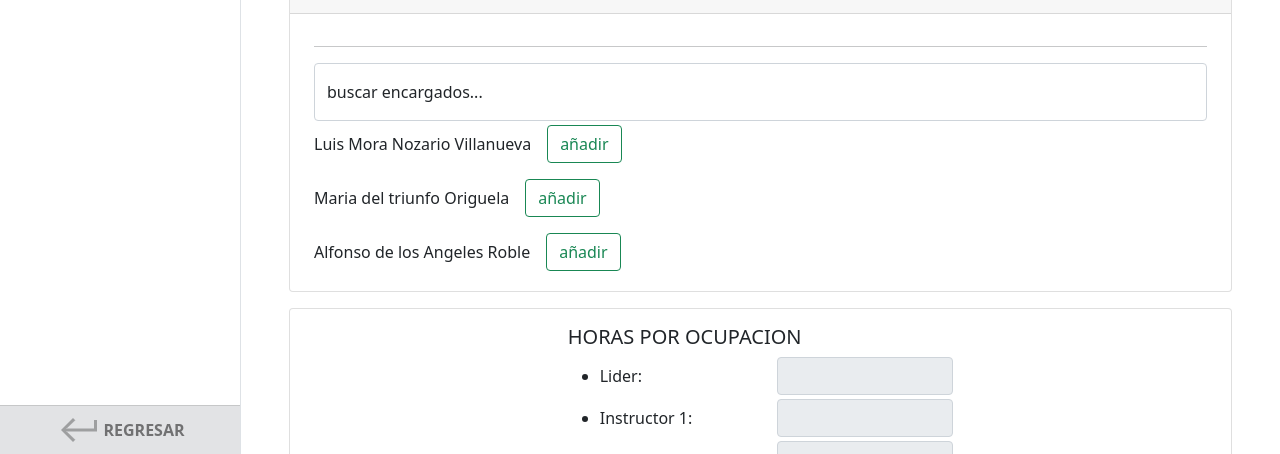
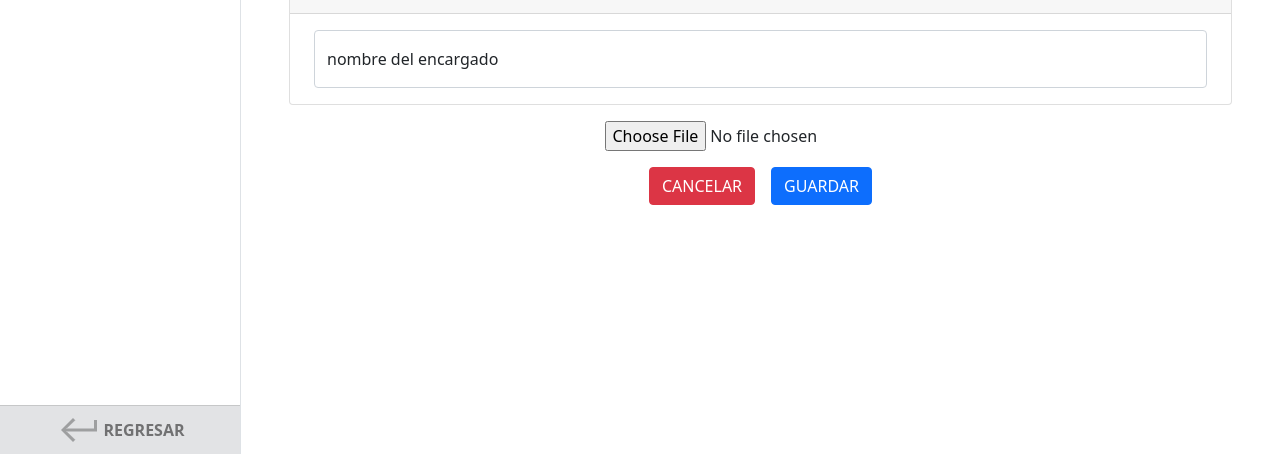
Before and after one commit to ProyectoIntegrado2023/RACE_v2, a plain HTML site: page html/administrador/plan/plan-add.html in a window 1280 px wide. Shown: the part 346-800 px from the top of the page. Drawn offline with Linux system fonts and the light colour scheme.

Commit message:
(modificacion): se quito algunas funcionalidades de la web de agregar planificacion

```diff
--- a/html/administrador/plan/plan-add.html
+++ b/html/administrador/plan/plan-add.html
@@ -31,7 +31,7 @@
                 <img src="/Recursos/iconos/png/return.png" alt="retornar al dashboard"><strong>REGRESAR</strong>
             </a>
         </div>
-        <div id="page-content-wrapper" class="vh-100 d-grid">
+        <div id="page-content-wrapper" class="vh-100 d-flex flex-column">
             <nav class="navbar navbar-expand-lg navbar-light bg-primary border-bottom">
                 <div class="container-fluid">
                     <button class="btn btn-primary" id="sidebarToggle"><i class="fa-solid fa-align-left"></i></button>
@@ -57,7 +57,7 @@
                     </div>
                 </div>
             </nav>
-            <div class="container-fluid p-5 overflow-y-scroll" layout:fragment="page-content">
+            <div class="container-fluid p-5" layout:fragment="page-content">
                 <form action="#" method="get">
                     <div class="form-personal-row-1">
                         <div class="form-floating">
@@ -130,74 +130,11 @@
                                 <h4 id="cantidad-encargados-seleccionados">Encargados seleccionados (0)</h4>
                             </div>
                             <div class="card-body px-4">
-                                <div id="encargados-seleccionados" class="d-grid gap-3"></div>
-                                <hr>
-                                <div>
-                                    <div class="form-floating">
-                                        <input type="text" class="form-control" name="busqueda" id="busqueda" placeholder="buscar">
-                                        <label for="busqueda">buscar encargados...</label>
-                                    </div>
-                                    <section id="lista-encargados" class="py-1 d-grid gap-3">
-                                        <div class="d-flex gap-3 align-items-center">
-                                            <div>Luis Mora Nozario Villanueva</div>
-                                            <input type="button" class="btn btn-outline-success" value="añadir">
-                                        </div>
-                                        <div class="d-flex gap-3 align-items-center">
-                                            <div>Maria del triunfo Origuela</div>
-                                            <input type="button" class="btn btn-outline-success" value="añadir">
-                                        </div>
-                                        <div class="d-flex gap-3 align-items-center">
-                                            <div>Alfonso de los Angeles Roble</div>
-                                            <input type="button" class="btn btn-outline-success" value="añadir">
-                                        </div>
-                                    </section>
-                                </div>
+                                <div class="form-floating">
+                                    <input type="text" class="form-control" name="busqueda" id="busqueda" placeholder="buscar">
+                                    <label for="busqueda">nombre del encargado</label>
+                                  </div>
                             </div>
-                        </div>
-                    </div>
-                    <div class="card">
-                        <div class="card-body d-grid justify-content-center">
-                          <h5 class="card-title">HORAS POR OCUPACION</h5>
-                          <div class="">
-                            <ul class="card-text d-grid gap-1 mb-2">
-                                <li>
-                                    <div class="d-flex justify-content-between align-items-center gap-1">
-                                        <label for="horas-Lider">Lider:</label>
-                                        <input class="input-group-text w-50" type="number" min="0" name="horas-Lider" id="horas-Lider">
-                                    </div>
-                                </li>
-                                <li>
-                                    <div class="d-flex justify-content-between align-items-center gap-1">
-                                        <label for="horas-Instructor-1">Instructor 1:</label>
-                                        <input class="input-group-text w-50" type="number" min="0" name="horas-Instructor-1" id="horas-Instructor-1">
-                                    </div>
-                                </li>
-                                <li>
-                                    <div class="d-flex justify-content-between align-items-center gap-1">
-                                        <label for="horas-Instructor-2">Instructor 2:</label>
-                                        <input class="input-group-text w-50" type="number" min="0" name="horas-Instructor-2" id="horas-Instructor-2">
-                                    </div>
-                                </li>
-                                <li>
-                                    <div class="d-flex justify-content-between align-items-center gap-1">
-                                        <label for="horas-Asistente">Asistente:</label>
-                                        <input class="input-group-text w-50" type="number" min="0" name="horas-Asistente" id="horas-Asistente">
-                                    </div>
-                                </li>
-                                <li>
-                                    <div class="d-flex justify-content-between align-items-center gap-1">
-                                        <label for="horas-Disenador">Diseñador:</label>
-                                        <input class="input-group-text w-50" type="number" min="0" name="horas-Disenador" id="horas-Disenador">
-                                    </div>
-                                </li>
-                                <li>
-                                    <div class="d-flex justify-content-between align-items-center gap-1">
-                                        <label for="horas-Apoyo">Apoyo:</label>
-                                        <input class="input-group-text w-50" type="number" min="0" name="horas-Apoyo" id="horas-Apoyo">
-                                    </div>
-                                </li>
-                              </ul>
-                          </div>
                         </div>
                     </div>
 
```
